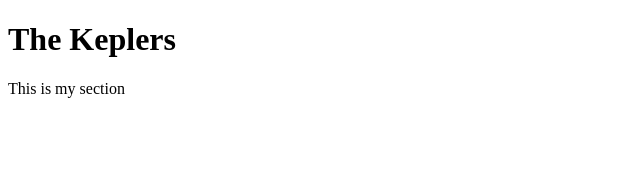
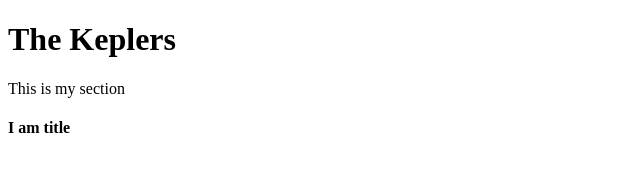
Before and after one commit to doc22940/kepler, a plain HTML site: page index.html in a window 1280 px wide. Shown: the full height of the page, 0-640 px from the left. Drawn offline with Linux system fonts and the light colour scheme.

Commit message:
H4 title added

```diff
--- a/index.html
+++ b/index.html
@@ -10,6 +10,7 @@
     <h1>The Keplers</h1>
     <section class="portfolio">
       This is my section
+      <h4>I am title</h4>
     </section>
   </body>
 </html>
```
